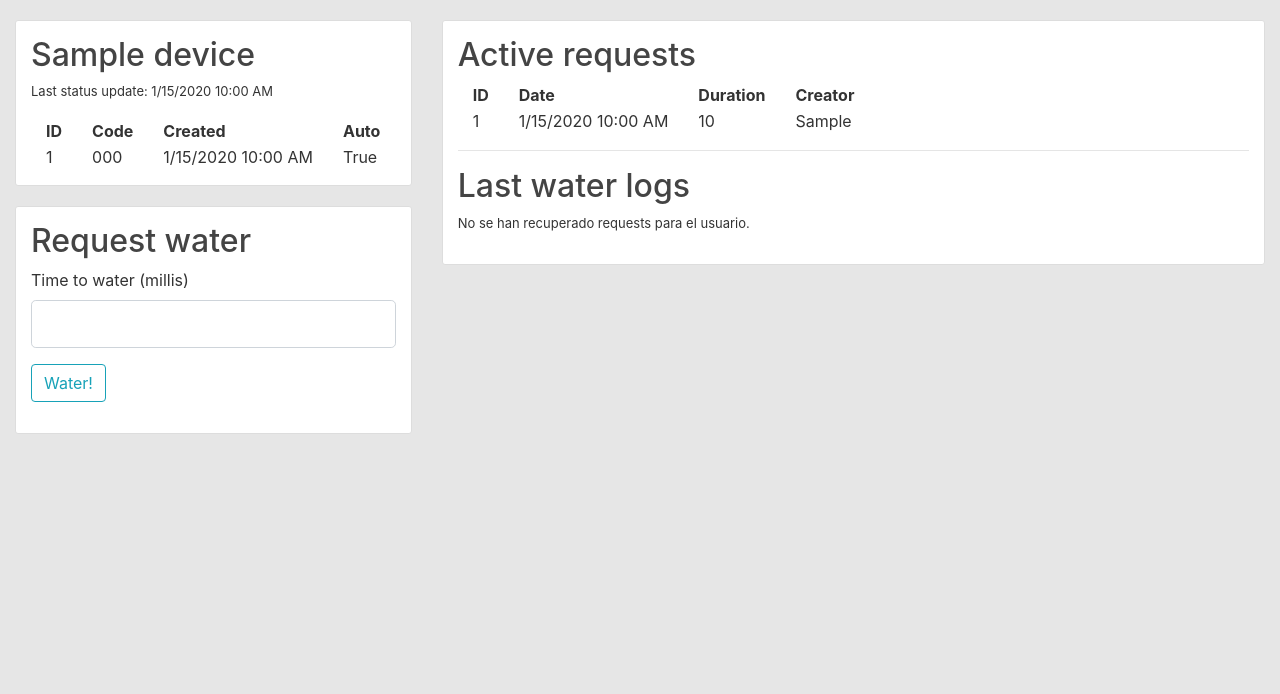
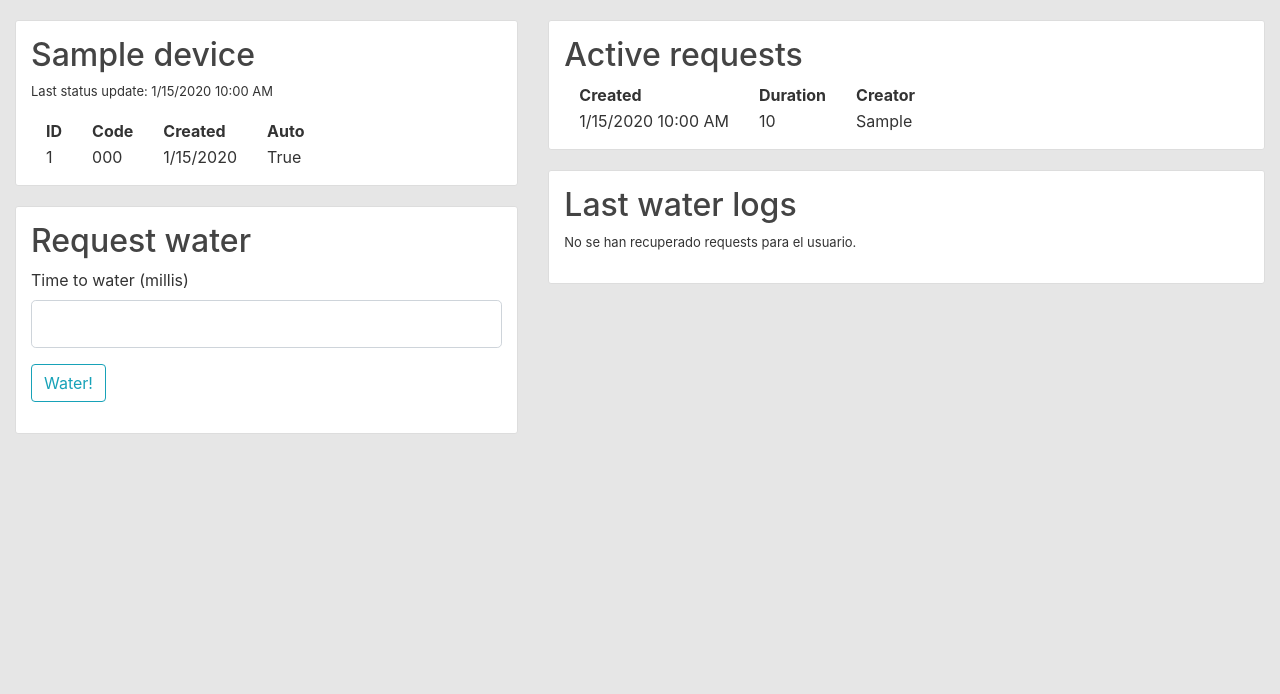
Before and after one commit to raiabril/iotgrx, a Flask app: page /check/000 in a window 1280 px wide. Shown: the part 60-754 px from the top of the page. Run offline with Flask 2, Linux system fonts and the light colour scheme; a user stored in the database is signed in; tables that the repository leaves empty hold one stand-in row (values such as "Sample post"); data that the repository does not hold is empty; some libraries are stand-ins or nearby versions.

Commit message:
Update water.html

```diff
--- a/app/templates/water.html
+++ b/app/templates/water.html
@@ -3,7 +3,7 @@
 {% block content %}
 
 <div class="row">
-    <div class="col-md-4">
+    <div class="col-md-5">
       <div class="content-section">
         <h2>{{device.name}}</h2>
         <p>Last status update: {{moment(event.date_created).format('l')}} {{moment(event.date_created).format('LT')}}</p>
@@ -17,7 +17,7 @@
           <tr>
             <td>{{device.id}}</td>
             <td>{{device.code}}</td>
-            <td>{{moment(device.date_created).format('l')}} {{moment(device.date_created).format('LT')}}</td>
+            <td>{{moment(device.date_created).format('l')}}</td>
             <td>{{device.automatic_watering}}</td>
           </tr>
         </table>
@@ -45,7 +45,7 @@
         </form>
       </div>
     </div>
-    <div class="col-md-8">
+    <div class="col-md-7">
       <div class="content-section">
         <h2>Active requests</h2>
         {% if requests.__len__() == 0%}
@@ -53,14 +53,12 @@
         {% else %}
         <table>
           <tr>
-            <th>ID</th>
-            <th>Date</th>
+            <th>Created</th>
             <th>Duration</th>
             <th>Creator</th>
           </tr>
           {% for request in requests %}
           <tr>
-            <td>{{request.id}}</td>
             <td>{{moment(request.date_created).format('l')}} {{moment(request.date_created).format('LT')}}</td>
             <td>{{request.duration}}</td>
             <td>{{request.creator}}</td>
@@ -68,7 +66,8 @@
           {% endfor %}
         </table>
         {% endif %}
-        <hr>
+      </div>
+      <div class="content-section">
         <h2>Last water logs</h2>
         {% if logs.__len__() == 0%}
             <p>No se han recuperado requests para el usuario.</p>
```
